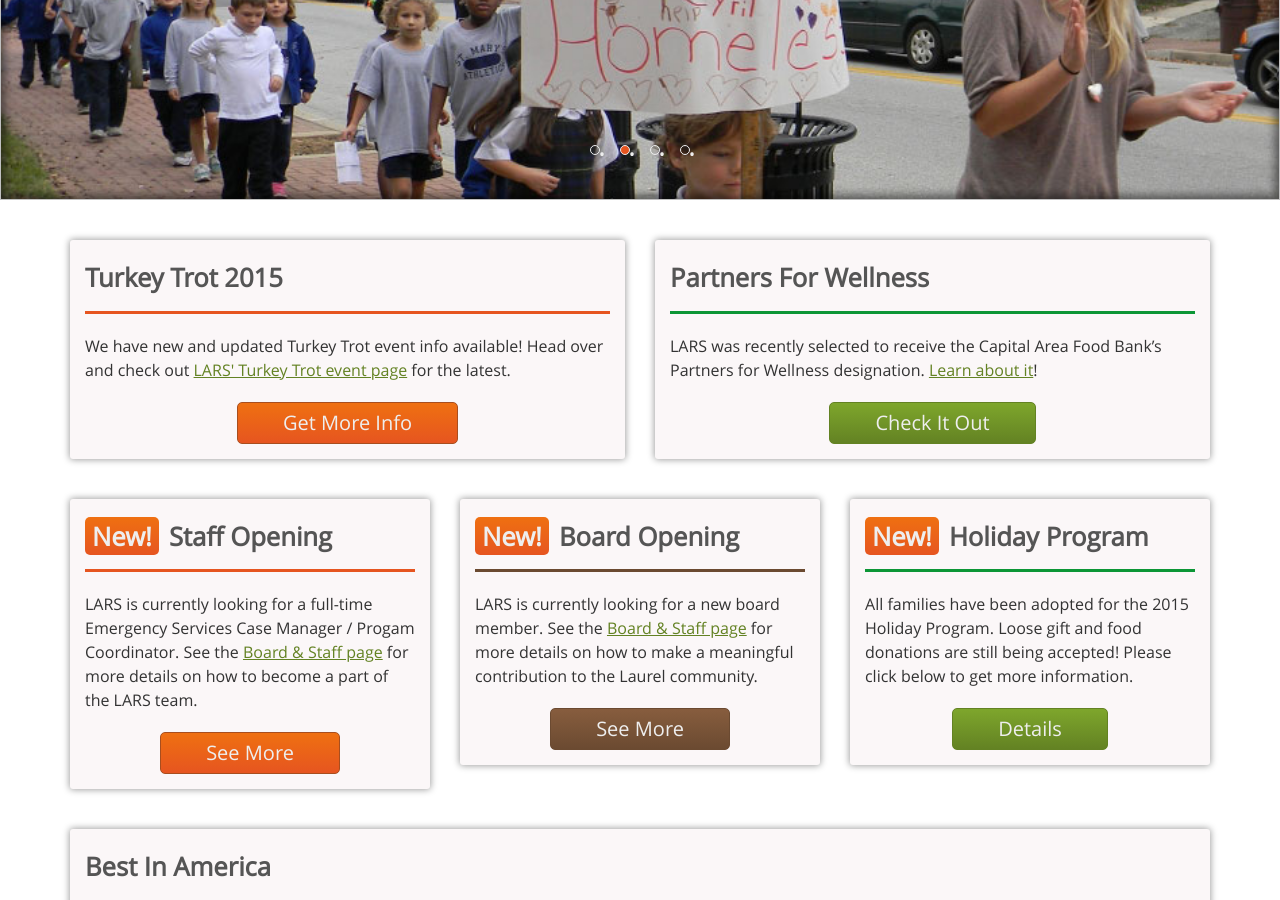
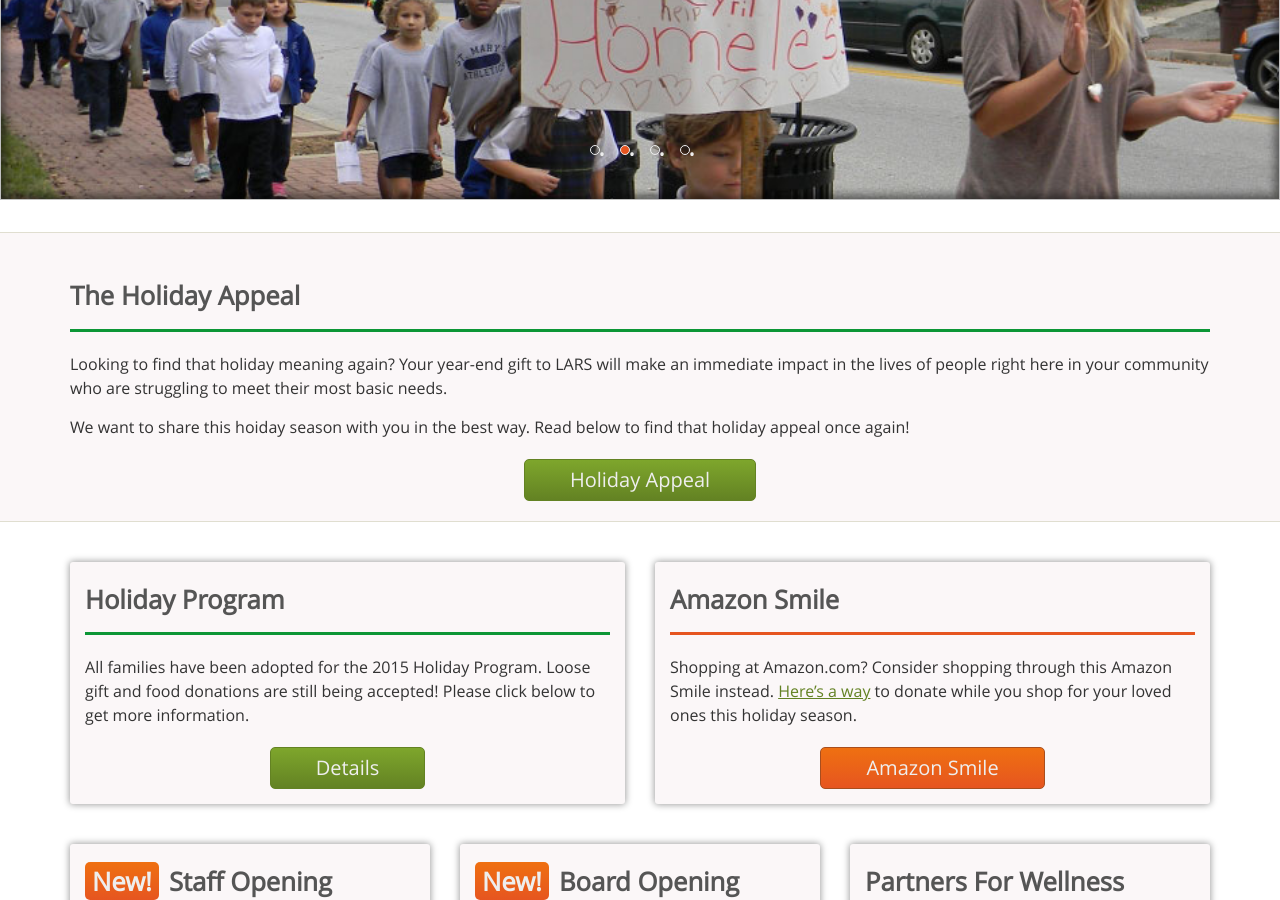
Before and after one commit to alden-curnutt/lars, a Jekyll site: the page built from index.html, in a window 1280 px wide and 900 px high, scrolled down 419 px. Built offline with Jekyll 4.4.1, drawn with Linux system fonts in a browser that asks for light colours; some of the changed text lies outside the part shown.

Commit message:
2.3.3 - added Amazon smile and holiday appeal info to home page

```diff
--- a/index.html
+++ b/index.html
@@ -31,9 +31,26 @@ description: LARS, Inc. - Provided services for Laurel, MD. include homelessness
 		</div><!-- END Main Page Billboard -->
 
 		<!-- START Body Content -->
+		<br><br>
+		<div class="full-width-bone">
+			<div class="container body-content clearfix margin-bottom-40">
+				<div class="row clearfix">
+					<div class="col-xs-12">
+						<h2>The Holiday Appeal</h2>
+						<hr class="green">
+						<p>Looking to find that holiday meaning again? Your year-end gift to LARS will make an immediate impact in the lives of people right here in your community who are struggling to meet their most basic needs.</p>
+						<p>We want to share this hoiday season with you in the best way. Read below to find that holiday appeal once again!</p>
+						<div class="cta-button-green">
+							<a href="assets/documents/2015-12-Holiday-Appeal.pdf" class="trans2" target="_blank">Holiday Appeal</a>
+						</div>
+					</div>
+				</div>
+			</div>
+		</div>
+
 		<div class="container body-content clearfix">
 			<div class="row clearfix">
-				<div class="col-xs-12 col-md-6">
+				<!--div class="col-xs-12 col-md-6">
 					<div class="panel-bone">
 						<h2>Turkey Trot 2015</h2>
 						<hr class="orange">
@@ -42,23 +59,33 @@ description: LARS, Inc. - Provided services for Laurel, MD. include homelessness
 							<a href="turkey-trot.html">Get More Info</a>
 						</div>
 					</div>
+				</div-->
+
+				<div class="col-xs-12 col-md-6">
+					<div class="panel-bone">
+						<h2>Holiday Program</h2>
+						<hr class="green">
+						<p>All families have been adopted for the 2015 Holiday Program. Loose gift and food donations are still being accepted! Please click below to get more information.</p>
+						<div class="cta-button-green">
+							<a href="holiday-program.html">Details</a>
+						</div>
+					</div>
 				</div>
 
 				<div class="col-xs-12 col-md-6">
 					<div class="panel-bone">
-						<h2>Partners For Wellness</h2>
-						<hr class="green">
-						<p>LARS was recently selected to receive the Capital Area Food Bank’s Partners for Wellness designation. <a href="about.html">Learn about it</a>!</p>
-						<div class="cta-button-green">
-							<a href="http://www.capitalareafoodbank.org/2015/11/drum-roll-pleaseintroducing-our-first-partners-for-wellness/" target="_blank">Check It Out</a>
+						<h2>Amazon Smile</h2>
+						<hr class="orange">
+						<p>Shopping at Amazon.com? Consider shopping through this Amazon Smile instead. <a href="donate.html">Here’s a way</a> to donate while you shop for your loved ones this holiday season.</p>
+						<div class="cta-button-orange">
+							<a href="http://smile.amazon.com/ch/52-1537336" target="_blank">Amazon Smile</a>
+						</div>
 					</div>
 				</div>
 			</div>
 
-			</div>
-
 			<div class="row clearfix">
-				<div class="col-xs-12 col-sm-6 col-md-4">
+				<div class="col-xs-12 col-md-4">
 					<div class="panel-bone">
 						<h2 class="new-new">Staff Opening</h2>
 						<hr class="orange">
@@ -69,7 +96,7 @@ description: LARS, Inc. - Provided services for Laurel, MD. include homelessness
 					</div>
 				</div>
 
-				<div class="col-xs-12 col-sm-6 col-md-4">
+				<div class="col-xs-12 col-md-4">
 					<div class="panel-bone">
 						<h2 class="new-new">Board Opening</h2>
 						<hr class="brown">
@@ -80,13 +107,13 @@ description: LARS, Inc. - Provided services for Laurel, MD. include homelessness
 					</div>
 				</div>
 
-				<div class="col-xs-12 col-sm-12 col-md-4">
+				<div class="col-xs-12 col-md-4">
 					<div class="panel-bone">
-						<h2 class="new-new">Holiday Program</h2>
+						<h2>Partners For Wellness</h2>
 						<hr class="green">
-						<p>All families have been adopted for the 2015 Holiday Program. Loose gift and food donations are still being accepted! Please click below to get more information.</p>
+						<p>LARS was recently selected to receive the Capital Area Food Bank’s Partners for Wellness designation. This is a great honor that we want to share with you.<a href="about.html">Learn more about it</a>!</p>
 						<div class="cta-button-green">
-							<a href="holiday-program.html">Details</a>
+							<a href="http://www.capitalareafoodbank.org/2015/11/drum-roll-pleaseintroducing-our-first-partners-for-wellness/" target="_blank">Check It Out</a>
 						</div>
 					</div>
 				</div>
@@ -121,7 +148,6 @@ description: LARS, Inc. - Provided services for Laurel, MD. include homelessness
 		<div class="full-width-bone">
 			<div class="container body-content clearfix margin-bottom-40">
 				<div class="row clearfix">
-
 					<div class="col-xs-12">
 						<h2>We are a Center of Hope</h2>
 						<hr class="green">
@@ -131,7 +157,6 @@ description: LARS, Inc. - Provided services for Laurel, MD. include homelessness
 							<a href="about.html" class="trans2">Learn More</a>
 						</div>
 					</div>
-
 				</div>
 			</div>
 		</div>
```
Also changed, not shown: changelog.html (+11 -0 lines), 4 other files. Lines whose indentation alone changed are shown as unchanged.
